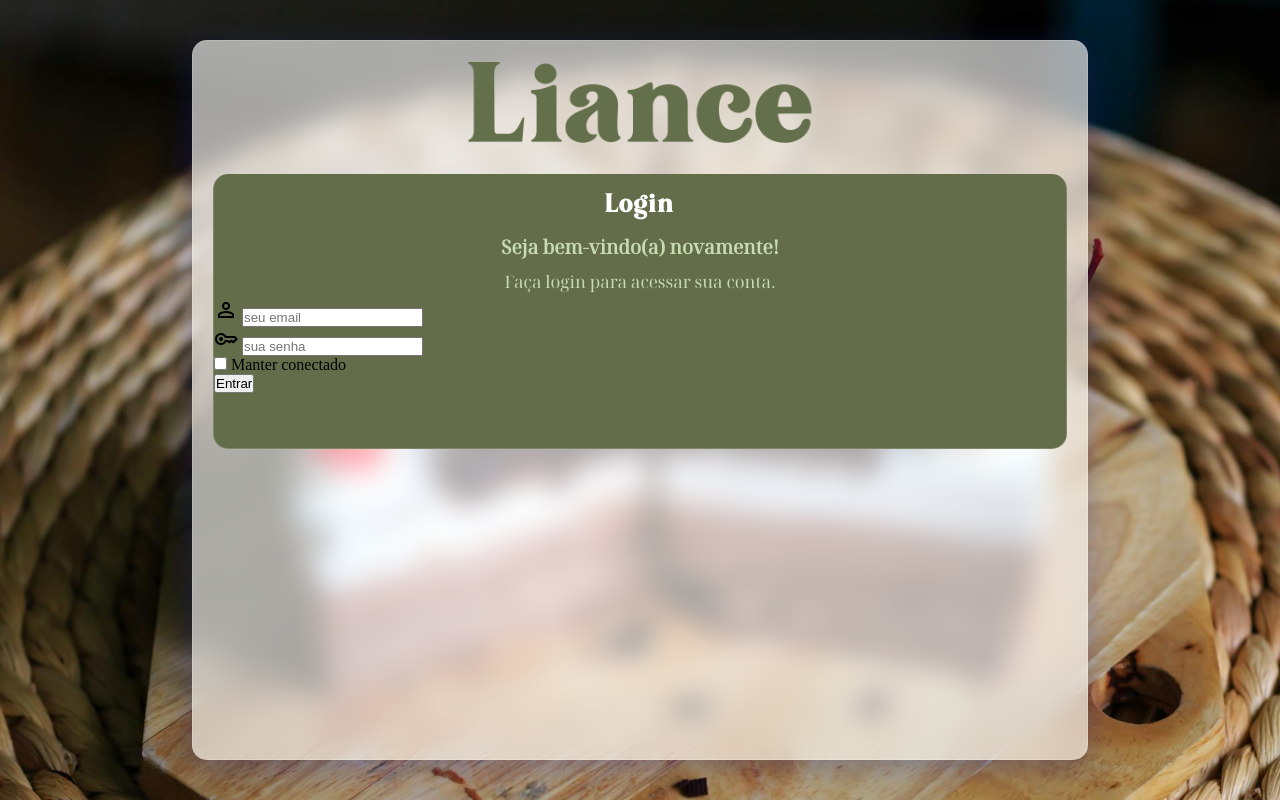
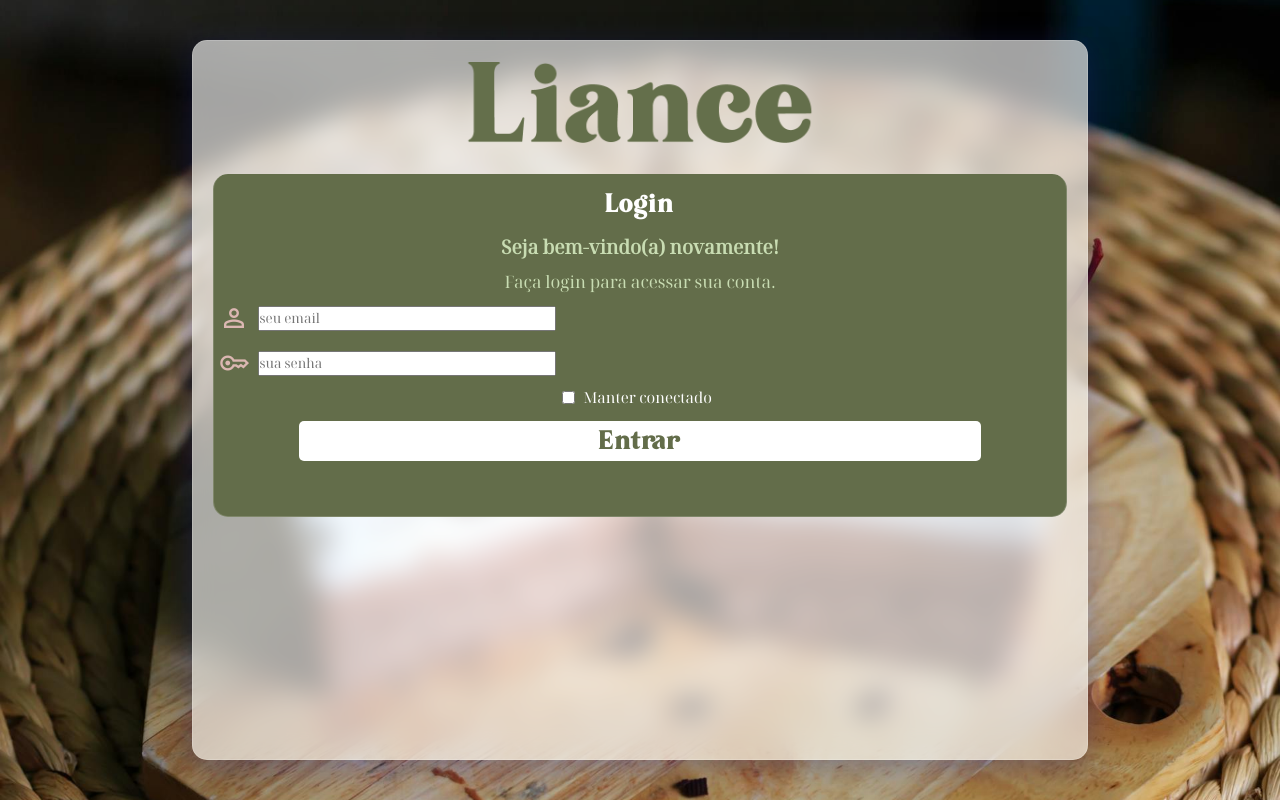
Before and after one commit to 0PabloPadilha/login, a PHP site: page / in a window 1280 px wide. Run offline with PHP 8.4, Linux system fonts and the light colour scheme.

Commit message:
att login

```diff
--- a/estilos/mq.css
+++ b/estilos/mq.css
@@ -14,6 +14,10 @@
         left: 25%;
         width: 350px;
     }
+
+    #ilogin, #isenha{
+        width: 35%;
+    }
 }
 
 @media screen and (min-width: 992px) {
@@ -26,6 +30,10 @@
         margin: 20px auto;
         width: 350px;
     }
+
+    #ilogin, #isenha{
+        width: 35%;
+    }
 }
 
 @media screen and (orientation: landscape) {
--- a/estilos/style.css
+++ b/estilos/style.css
@@ -22,6 +22,7 @@
 }
 
 *{
+    font-family: 'noto', 'Segoe UI', Tahoma, Geneva, Verdana, sans-serif;
     padding: 0px;
     margin: 0px;
     box-sizing: border-box;
@@ -92,7 +93,7 @@ p#dwn{
 
 #login #form{
     padding: 10px 0px;
-    padding-bottom: 225px;
+    padding-bottom: 55px;
     margin-left: 20px;
     margin-right: 20px;
     border-radius: 15px;
@@ -102,3 +103,60 @@ p#dwn{
     display: block;
     background-color: #636D4A;
 }
+
+form input#entrar {
+    display: block;
+    font-size: 40px;
+    font-family: 'karimun', 'Segoe UI', Tahoma, Geneva, Verdana, sans-serif;
+    width: 80%;
+    height: 40px;
+    color: var(--Verdee);
+    border-radius: 5px;
+    border: 0px;
+    background-color: white;
+    margin: auto;
+}
+
+form input#entrar:hover{
+    background-color: var(--Verde);
+}
+
+form input#manter, label#lembra{
+    font-size: 15px;
+    padding: 10px;
+    margin: 10px 0px;
+    color: white;
+}
+
+table{
+    width: 160px;
+    height: 10%;
+    margin: -15px auto;
+    margin-top: -30px;
+}
+
+#lembra > p{
+    display:block;
+    font-family: 'noto', 'Segoe UI', Tahoma, Geneva, Verdana, sans-serif;
+    font-size: 15px;
+    font-weight: 100;
+    color: white;
+    text-align: center;
+}
+
+span.material-symbols-outlined {
+    font-size: 30px;
+}
+
+#clogin, #csenha{
+    display: inline-block;
+    margin: 5px;
+    color: var(--rosa);
+}
+#ilogin, #isenha{
+    display: inline-block;
+    transform: translate(0px, -10px);
+    height: 25px;
+    width: 75%;
+    color: var(--Verde);
+}
--- a/index.html
+++ b/index.html
@@ -20,23 +20,29 @@
                 <p id="dwn"> Faça login para acessar sua conta.</p>
                 <form action="login.php" method="post" autocomplete="on">
                     <div class="campo">
-                        <label for="ilogin">
+                        <label id="clogin" for="ilogin">
                             <span class="material-symbols-outlined">
                                 person
                                 </span>
                         </label>
-                        <input type="email" name="login" id="ilogin" placeholder="seu email" autocomplete="email">
+                        <input size="25%" type="email" name="login" id="ilogin" placeholder="seu email" autocomplete="email">
                     </div>
                     <div class="campo">
-                        <label for="isenha">
+                        <label id="csenha" for="isenha">
                             <span class="material-symbols-outlined">
                                 key
                                 </span>
                         </label>
-                        <input type="password" name="senha" id="isenha" placeholder="sua senha" autocomplete="current-password" minlength="8">
+                        <input size="25%" type="password" name="senha" id="isenha" placeholder="sua senha" autocomplete="current-password" minlength="8">
                     </div>
-                    <input type="checkbox" name="lembrar" id="ilembrar"> Manter conectado <br>
-                    <input type="submit" value="Entrar">
+
+                    <table>
+                        <tr>
+                            <td><input type="checkbox" name="lembrar" id="manter"></td>
+                            <td><label id="lembra" for="manter"><p>Manter conectado</p></label>  </td>
+                        </tr>
+                    </table>
+                    <input id="entrar" type="submit" value="Entrar">
                 </form>
             </div>
         </section>
```
